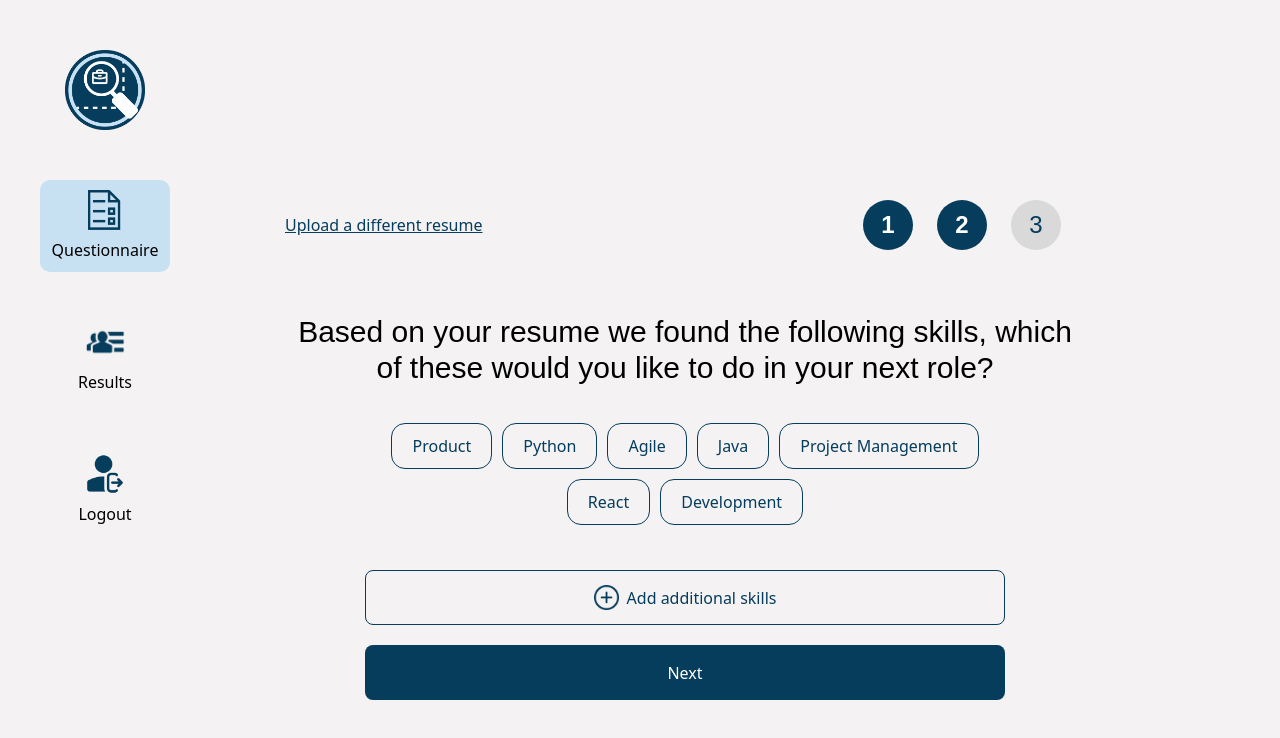
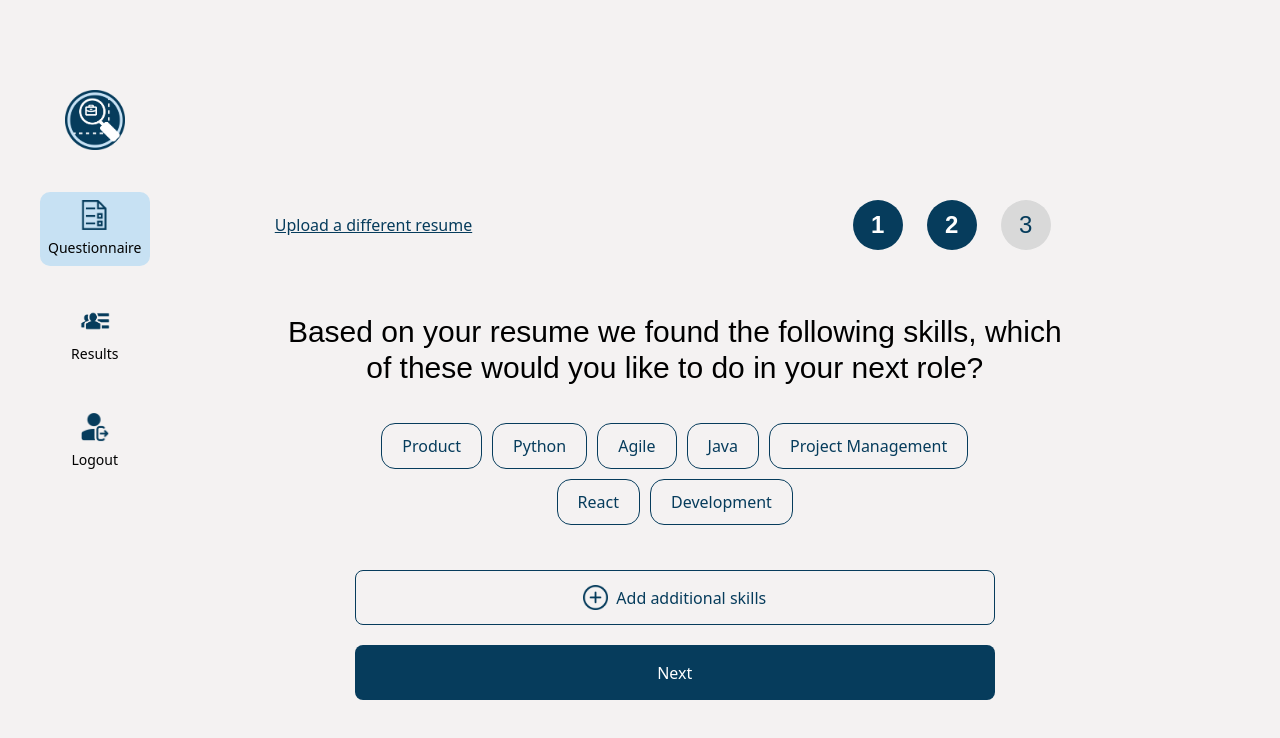
Before and after one commit to lmtroper/ww-findwork, a Next.js app: page /questionnaire2 in a window 1280 px wide. Shown: the top 738 px of the page. Built offline with nearby package versions, Linux system fonts and the light colour scheme; no server answers; the database is empty; sample sign-in values are in the browser's storage; a web font is replaced by a local one.

Commit message:
made navbar smaller

```diff
--- a/src/app/components/Navbar.js
+++ b/src/app/components/Navbar.js
@@ -22,53 +22,59 @@ const Navbar = () => {
     <div
       className={`${
         pathname === "/" ? "hidden" : "flex"
-      } ml-10 mt-10 w-fit flex-col items-center`}
+      } ml-10 mt-20 w-fit flex-col items-center`}
     >
       <div className="logo">
         <Link href="/">
           <img
             src="/logo.png"
-            className="min-w-[80px] max-w-[80px] mx-[15px]"
+            className="min-w-[60px] max-w-[60px] mx-[10px]"
           />
         </Link>
       </div>
       <div
-        className={`w-full mt-10 ${
+        className={`w-full mt-8 ${
           pathname !== "/joblist" ? "active-tab" : ""
-        } p-[10px] hover:bg-[#063C5C] rounded-lg hover:bg-opacity-10 transition-colors duration-300`}
+        } p-[8px] hover:bg-[#063C5C] rounded-lg hover:bg-opacity-10 transition-colors duration-300`}
       >
         <Link
           href="/questionnaire1"
           className="flex flex-col  items-center w-full h-full cursor-pointer"
         >
-          <img src="/questionnaire.png" className="min-w-[40px] max-w-[40px]" />
-          <div className="items-center font-medium mt-2">Questionnaire</div>
+          <img src="/questionnaire.png" className="min-w-[30px] max-w-[30px]" />
+          <div className="items-center font-medium mt-2 text-sm">
+            Questionnaire
+          </div>
         </Link>
       </div>
       <div
-        className={`w-full mt-10 ${
+        className={`w-full mt-8 ${
           pathname === "/joblist" ? "active-tab" : ""
-        } p-[10px] hover:bg-[#063C5C] rounded-lg hover:bg-opacity-10 transition-colors duration-300`}
+        } p-[8px] hover:bg-[#063C5C] rounded-lg hover:bg-opacity-10 transition-colors duration-300`}
       >
         <Link
           href="/joblist"
           className="flex flex-col items-center cursor-pointer"
         >
-          <img src="/results.png" className="min-w-[40px] max-w-[40px]" />
-          <div className="items-center font-medium mt-2">Results</div>
+          <img src="/results.png" className="min-w-[30px] max-w-[30px]" />
+          <div className="items-center font-medium mt-2 text-sm">Results</div>
         </Link>
       </div>
-      <div className={`w-full mt-10 p-[10px] rounded-lg hover:bg-[#063C5C] hover:bg-opacity-10 transition-colors duration-300`}>
+      <div
+        className={`w-full mt-8 p-[8px] rounded-lg hover:bg-[#063C5C] hover:bg-opacity-10 transition-colors duration-300`}
+      >
         <div className="flex flex-col items-center cursor-pointer">
           <button onClick={handleLogout}>
             <div className="flex flex-col items-center cursor-pointer">
-              <img src="/logout.png" className="min-w-[40px] max-w-[40px]" />
-              <div className="items-center font-medium mt-2">Logout</div>
+              <img src="/logout.png" className="min-w-[30px] max-w-[30px]" />
+              <div className="items-center font-medium mt-2 text-sm">
+                Logout
+              </div>
             </div>
           </button>
         </div>
       </div>
-      <div className="w-full mt-auto p-[10px]"></div>
+      <div className="w-full mt-auto p-[8px]"></div>
     </div>
   );
 };
```
